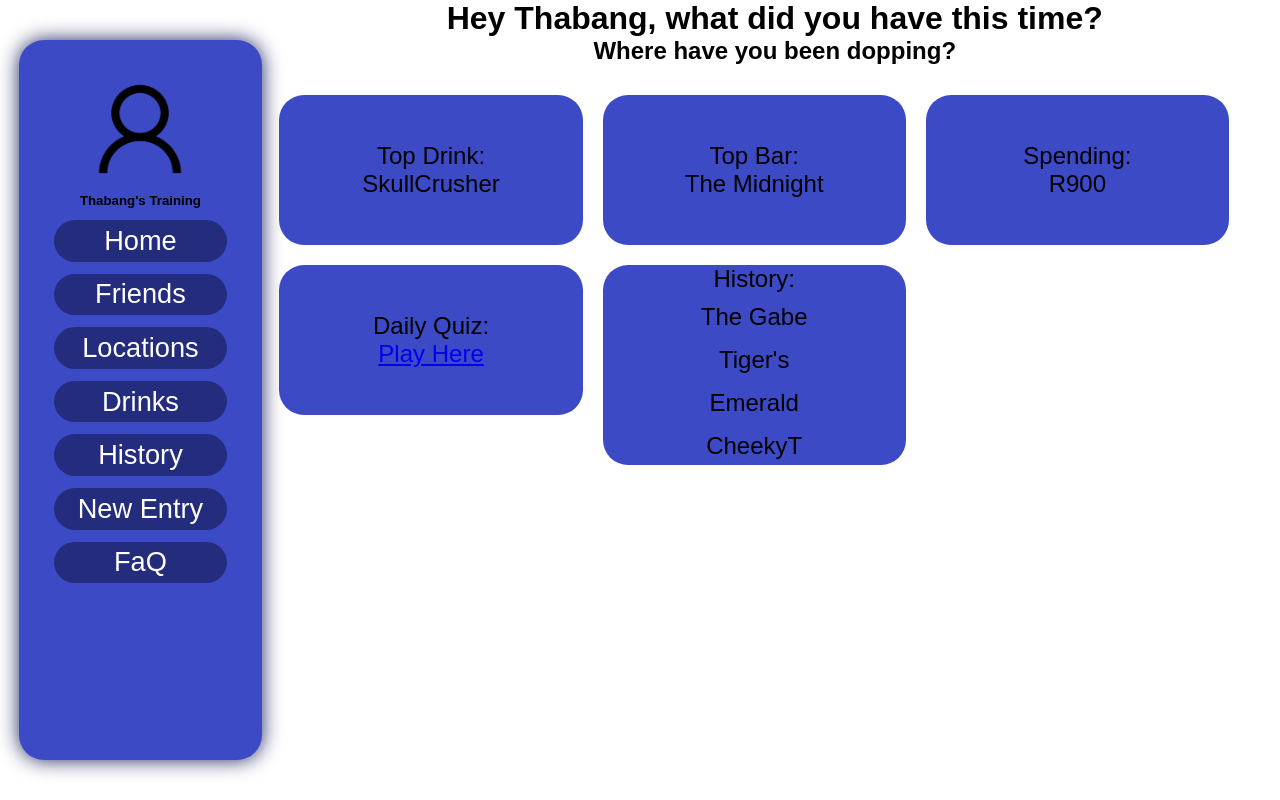
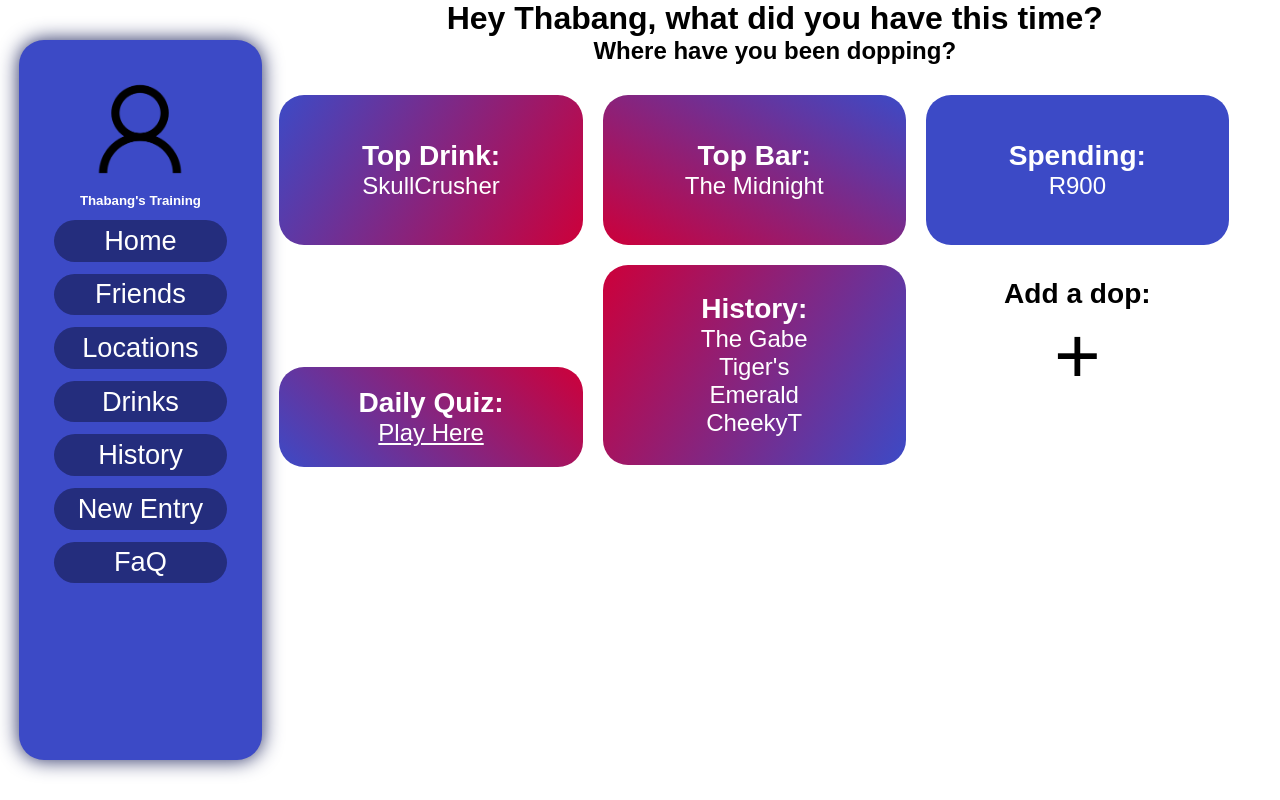
Before and after one commit to Adam-Kaminski-BBD/TrainYourMemory, a website: page Website/public/Views/dashboard.html in a window 1280 px wide. Drawn offline with Linux system fonts and the light colour scheme; files that its build step writes are made by us from their sources; files whose address does not match are found by name.

Commit message:
Updated styling

```diff
--- a/Website/public/Styles/dashboard.css
+++ b/Website/public/Styles/dashboard.css
@@ -1,7 +1,9 @@
 :root{
   --main_blue: #3C4AC6;
   --bg_blue: #3c4ac62e;
+  --bg_blue_2: #3c4ac6a4;
   --border_radius: 10px;
+  --main_maroon: #cd003a;
 }
 
 *{
@@ -9,6 +11,7 @@
   margin: 0;
   font-family: Arial, Helvetica, sans-serif;
   box-sizing: border-box;
+  color: white;
 }
 
 html{
@@ -30,6 +33,13 @@ body{
   overflow-y: auto;
 }
 
+#h1{
+  color: black;
+}
+#h2{
+  color: black;
+}
+
 .message-container {
   margin-bottom: 20px;
 }
@@ -49,6 +59,7 @@ body{
   align-items: center;
   width: 30%;
   height: 150px;
+  min-height: fit-content;
   background-color: #3C4AC6;
   margin: 10px;
   border-radius: 25px;
@@ -79,9 +90,46 @@ body{
   display: flex;
   flex-direction: column;
 }
-#history label{
-  margin: 10px 0 5px 0;
+#history{
+  overflow-y: auto;
+  height: 200px;
 }
+
+#addNew{
+  background-color: transparent;
+}
+
+#addNew h3, #addNew a{
+  color: black;
+}
+
+#addNew a{
+  font-size: 5rem;
+  text-decoration: none;
+  height: fit-content;
+  width: 5rem;
+  transition: all .15s ease;
+  border-radius: var(--border_radius);
+}
+
+#addNew a:hover{
+  background-color: rgba(0, 0, 0, 0.292);
+}
+
+#top-drink{
+  background: linear-gradient(120deg, var(--main_blue), var(--main_maroon));
+}
+
+#top-bar{
+  background: linear-gradient(30deg, var(--main_maroon), var(--main_blue));
+}
+
+#daily-quiz{
+  height: 100px;
+  margin-top: 7rem;
+  background: linear-gradient(45deg, var(--main_blue), var(--main_maroon));
+}
+
 #history{
-  height: auto;
+  background: linear-gradient(120deg, var(--main_maroon), var(--main_blue));
 }
--- a/Website/public/Views/dashboard.html
+++ b/Website/public/Views/dashboard.html
@@ -14,24 +14,28 @@
     </header>
     <section class="card-container">
       <card id="top-drink" class="card">
-        <p>Top Drink:</p><p id="drink"></p>
+        <h3>Top Drink:</h3><p id="drink"></p>
       </card>
       <card id="top-bar" class="card">
-        <p>Top Bar:</p><p id="bar"></p>
+        <h3>Top Bar:</h3><p id="bar"></p>
       </card>
       <card id="spending" class="card">
-        <p>Spending:</p><p id="spend"></p>
+        <h3>Spending:</h3><p id="spend"></p>
       </card>
       <card id="daily-quiz" class="card">
-        Daily Quiz:
+        <h3>Daily Quiz:</h3>
         <a href="./quiz.html">Play Here</a>
       </card>
       <card id="history" class="card">
-        <p>History:</p>
+        <h3>History:</h3>
           <label id="location1"></label>
           <label id="location2"></label>
           <label id="location3"></label>
           <label id="location4"></label>
+      </card>
+      <card id="addNew" class="card">
+        <h3>Add a dop:</h3>
+        <a href="/entry">+</a>
       </card>
     </section>
   </main>
```
